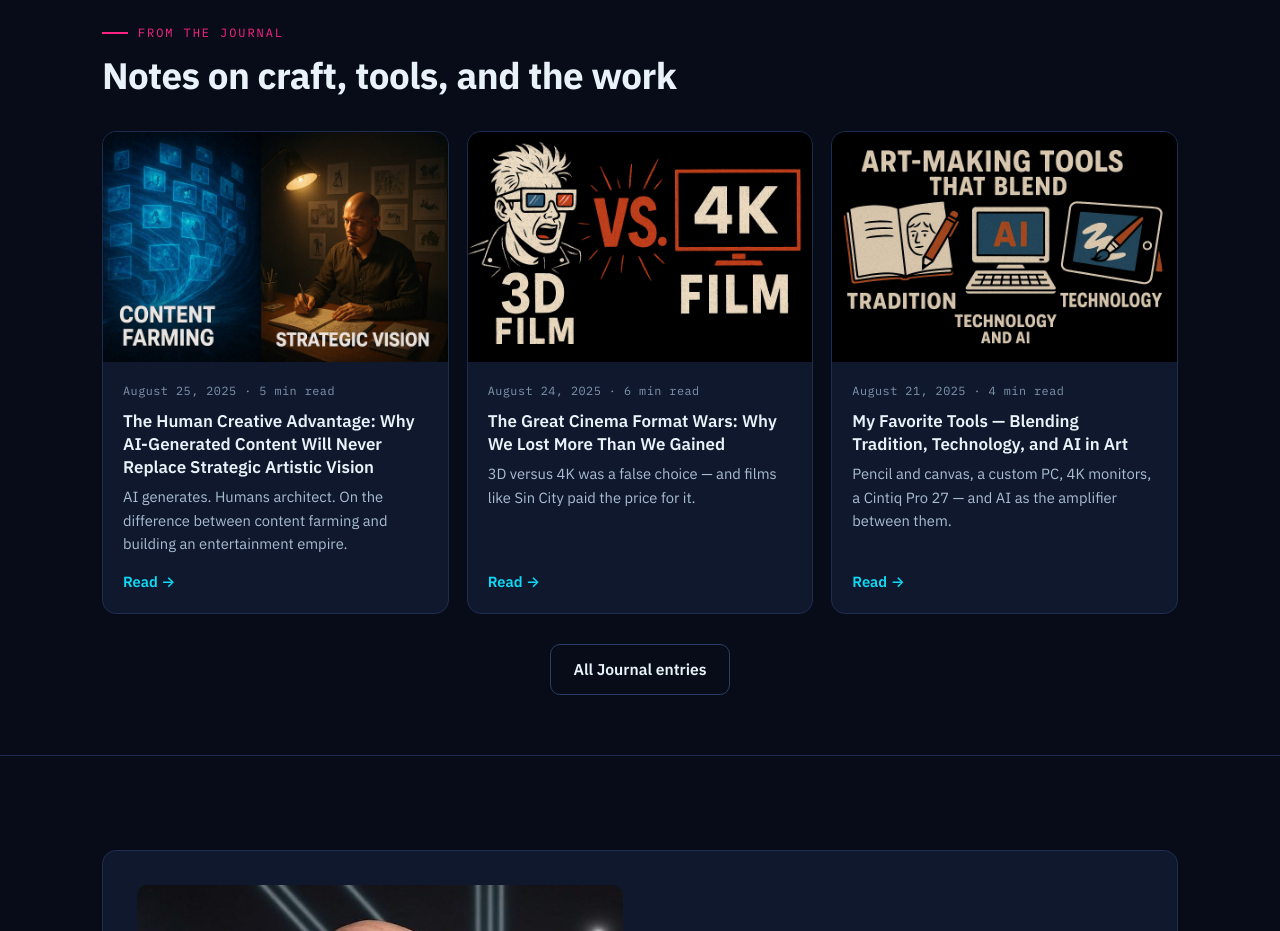
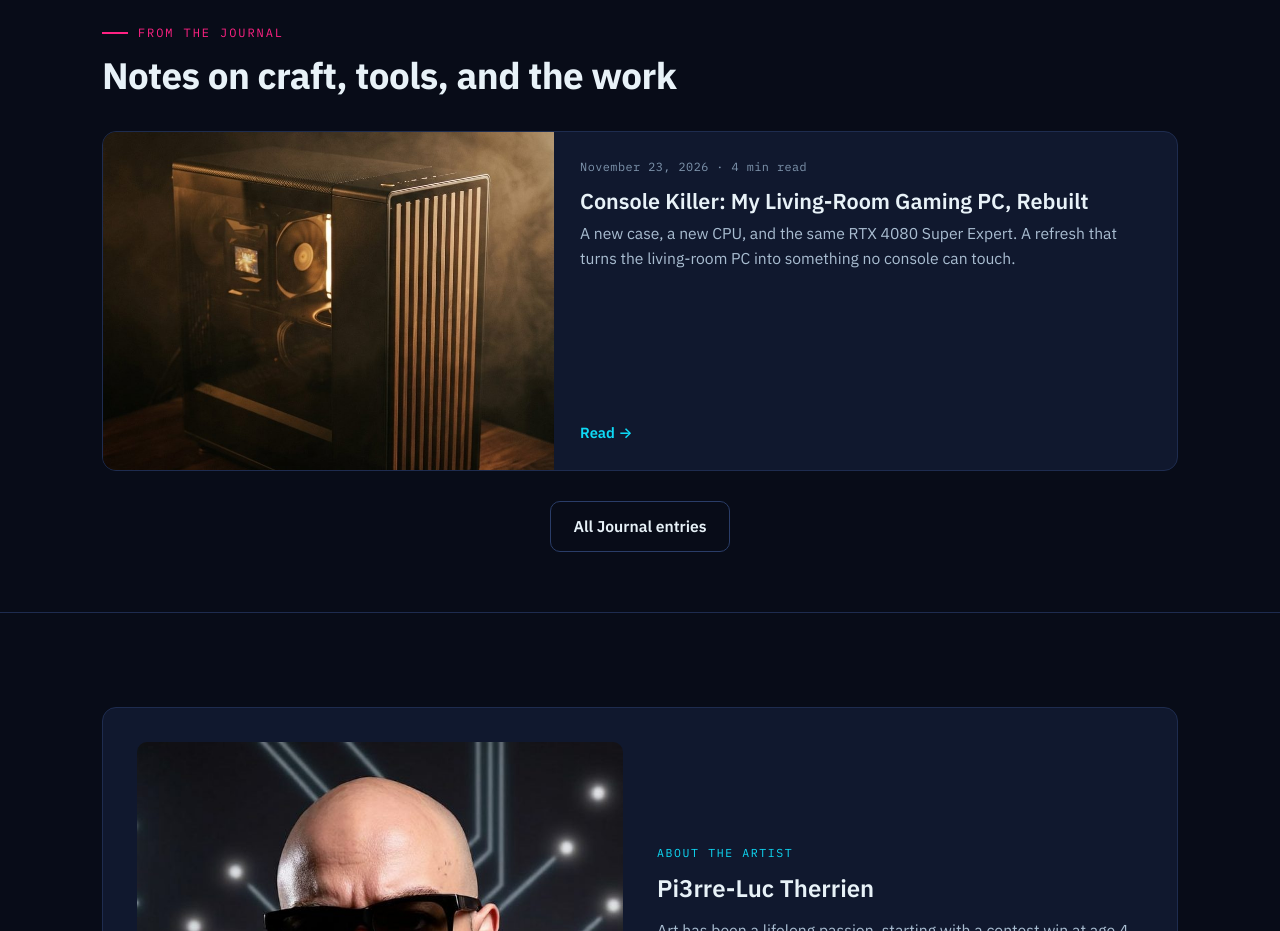
Before and after one commit to Syntheris-Studios/syntheris-studios.github.io, a plain HTML site: page index.html in a window 1280 px wide. Shown: the part 4020-4951 px from the top of the page. Drawn offline with Linux system fonts and the light colour scheme.

Commit message:
Home: Journal preview shows only the latest article

```diff
--- a/assets/css/site.css
+++ b/assets/css/site.css
@@ -167,6 +167,24 @@ h3{font-size:1.12rem;margin:0 0 6px;font-weight:600}
 }
 .post-card-body p{font-size:.92rem;margin:0}
 .post-card-body .read-more{margin-top:auto;padding-top:14px;color:var(--cyan);font-weight:600;font-size:.92rem}
+/* Home "From the Journal" preview: single featured card for the latest
+   post only. Horizontal (image left, text right) on desktop, stacked on
+   mobile. Content is generated by update_home_journal.py from the journal
+   index; edit that script's output, not this block by hand. */
+.post-featured{
+  background:var(--surface);border:1px solid var(--line);border-radius:var(--radius);
+  overflow:hidden;display:flex;text-decoration:none;color:var(--text);margin-top:34px;
+}
+.post-featured:hover{border-color:var(--line-bright)}
+.post-featured img{width:42%;min-width:260px;aspect-ratio:4/3;object-fit:cover}
+.post-featured .post-card-body{padding:26px}
+.post-featured .post-card-body h3{font-size:1.35rem;line-height:1.3}
+.post-featured .post-card-body p{font-size:.98rem}
+@media (max-width:720px){
+  .post-featured{flex-direction:column}
+  .post-featured img{width:100%;min-width:0;aspect-ratio:16/9}
+  .post-featured .post-card-body{padding:20px}
+}
 .article{max-width:760px;margin:0 auto;padding:48px 0 64px}
 .article .post-meta{font-size:.8rem}
 .article h1{font-size:clamp(1.7rem,4.4vw,2.5rem);line-height:1.18;margin:12px 0 10px;letter-spacing:-.01em}
--- a/index.html
+++ b/index.html
@@ -128,35 +128,15 @@
       <div class="sec-label">From the Journal</div>
       <h2>Notes on craft, tools, and the work</h2>
     </div>
-    <div class="post-grid">
-      <a class="post-card" href="journal/human-creative-advantage/">
-        <img src="assets/img/cover-advantage.jpg" alt="AI vs. Artist: A Creative Divide">
-        <div class="post-card-body">
-          <div class="post-meta">August 25, 2025 · 5 min read</div>
-          <h3>The Human Creative Advantage: Why AI-Generated Content Will Never Replace Strategic Artistic Vision</h3>
-          <p>AI generates. Humans architect. On the difference between content farming and building an entertainment empire.</p>
-          <span class="read-more">Read →</span>
-        </div>
-      </a>
-      <a class="post-card" href="journal/cinema-format-wars/">
-        <img src="assets/img/cover-cinema.jpg" alt="The Evolution and Future of 3D and 4K in Film">
-        <div class="post-card-body">
-          <div class="post-meta">August 24, 2025 · 6 min read</div>
-          <h3>The Great Cinema Format Wars: Why We Lost More Than We Gained</h3>
-          <p>3D versus 4K was a false choice — and films like Sin City paid the price for it.</p>
-          <span class="read-more">Read →</span>
-        </div>
-      </a>
-      <a class="post-card" href="journal/my-favorite-tools/">
-        <img src="assets/img/cover-tools.jpg" alt="The Harmonization of Past and Future Art-making Tools">
-        <div class="post-card-body">
-          <div class="post-meta">August 21, 2025 · 4 min read</div>
-          <h3>My Favorite Tools — Blending Tradition, Technology, and AI in Art</h3>
-          <p>Pencil and canvas, a custom PC, 4K monitors, a Cintiq Pro 27 — and AI as the amplifier between them.</p>
-          <span class="read-more">Read →</span>
-        </div>
-      </a>
-    </div>
+    <a class="post-featured" href="journal/console-killer-pc-build/">
+      <img src="assets/img/journal/console-killer-hero.jpg" alt="The Fractal North case, rebuilt and ready for the living room">
+      <div class="post-card-body">
+        <div class="post-meta">November 23, 2026 · 4 min read</div>
+        <h3>Console Killer: My Living-Room Gaming PC, Rebuilt</h3>
+        <p>A new case, a new CPU, and the same RTX 4080 Super Expert. A refresh that turns the living-room PC into something no console can touch.</p>
+        <span class="read-more">Read →</span>
+      </div>
+    </a>
     <div class="hero-cta">
       <a class="btn btn-ghost" href="journal/">All Journal entries</a>
     </div>
```
